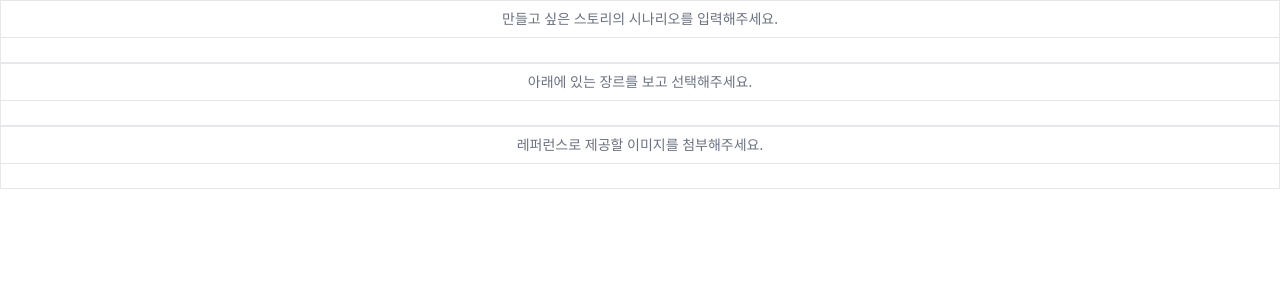
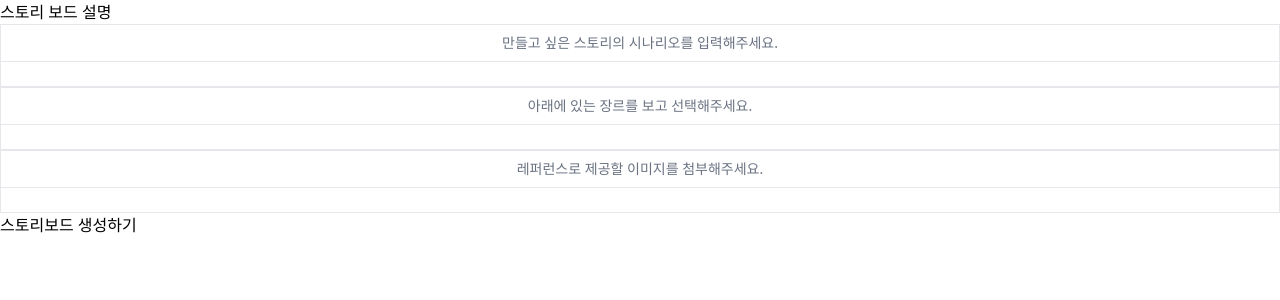
Before and after one commit to kxb2/frontend, a Next.js app: page /Storyboard in a window 1280 px wide. Shown: the top 300 px of the page. Built offline with nearby package versions, Linux system fonts and the light colour scheme.

Commit message:
feat: 마크업 추가 #1

```diff
--- a/app/Storyboard/page.tsx
+++ b/app/Storyboard/page.tsx
@@ -3,10 +3,19 @@ import { storyboardFields } from '@/app/data/storyboardFields';
 
 export default function Storyboard() {
   return (
-    <div>
-      {storyboardFields.map((field) => (
-        <FormField key={field.id} field={field} />
-      ))}
-    </div>
+    <>
+      <div>
+        <span>스토리 보드 설명</span>
+        <div>
+          {storyboardFields.map((field) => (
+            <FormField key={field.id} field={field} />
+          ))}
+        </div>
+        <button>스토리보드 생성하기</button>
+      </div>
+      <div>
+        <div>{/* output 공간 */}</div>
+      </div>
+    </>
   );
 }
```
